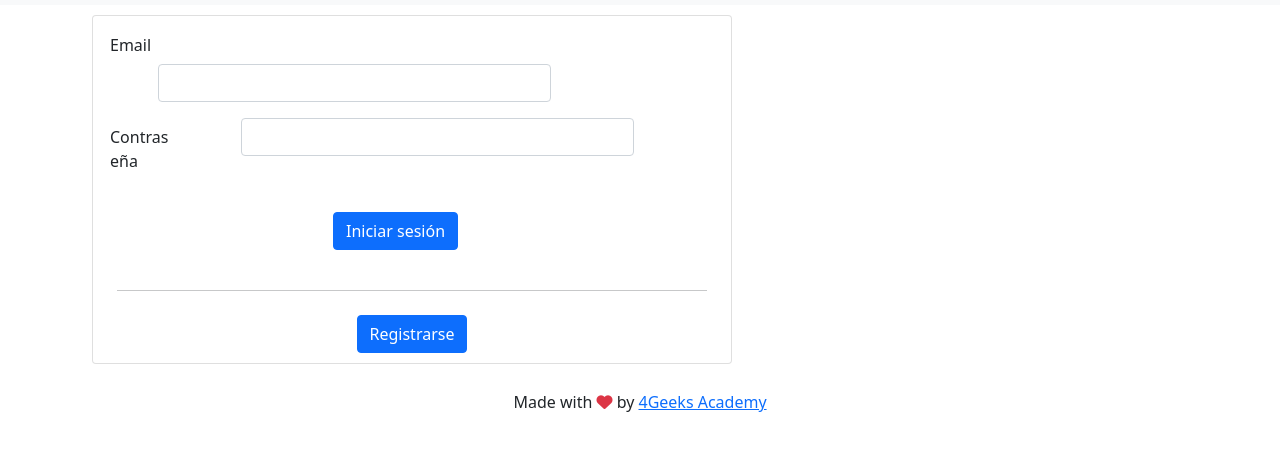
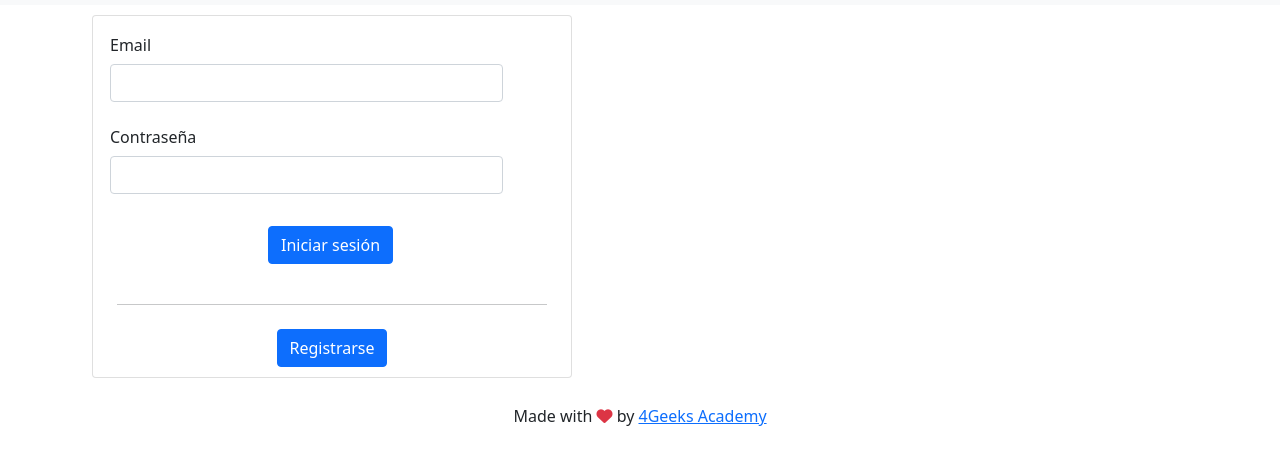
Before and after one commit to 4GeeksAcademy/RomiTorres_proyecto_token, a React app: page /login in a window 1280 px wide. Shown: the part 49-514 px from the top of the page. Built offline with nearby package versions, Linux system fonts and the light colour scheme; no server answers.

Commit message:
Finished

```diff
--- a/src/front/js/pages/Login.jsx
+++ b/src/front/js/pages/Login.jsx
@@ -41,13 +41,13 @@ export const Login = () => {
             <div className="card">
                 <div className="row mb-3" id="email">
                     <div className="col-sm-10">
-                        <label htmlFor="inputEmail3" className="col-sm-2 col-form-label">Email</label>
+                        <label htmlFor="inputEmail3" className="col-sm-6 me-4 col-form-label">Email</label>
                         <input type="email" className="form-control" id="inputEmail3" value={email} onChange={e => setEmail(e.target.value)} />
                     </div>
                 </div>
                 <div className="row mb-3" id="contraseña">
-                    <label htmlFor="inputPassword3" className="col-sm-2 col-form-label">Contraseña</label>
                     <div className="col-sm-10">
+                        <label htmlFor="inputPassword3" className="col-sm-6 col-form-label">Contraseña</label>
                         <input type="password" className="form-control" id="inputPassword3" value={password} onChange={e => setPassword(e.target.value)}/>
                     </div>
                 </div>
--- a/src/front/styles/index.css
+++ b/src/front/styles/index.css
@@ -12,15 +12,15 @@
     margin-left: 5px;
 }
 
-#inputPassword3 {
+/* #inputPassword3 {
     margin-left: 3rem;
-}
-
+} */
+/*
 #inputEmail3 {
     margin-left: 3rem;
-}
+} */
 .card {
-    width: 40rem;
+    width: 30rem;
     margin: 10px;
     display: flex;
     justify-content: center;
@@ -29,7 +29,7 @@
 #ingresar {
     margin-top: 1rem;
     margin-bottom: 1rem;
-    margin-left: 15rem;
+    margin-left: 175px;
 }
 
 #register {
```
